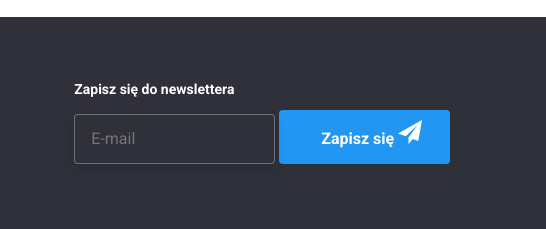
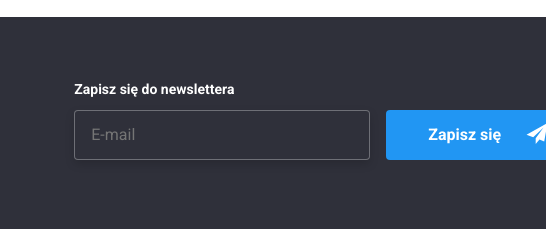
Before and after one commit to PoProstuCyc/goit-markup-hw-06, a plain HTML site: page index.html in a window 1280 px wide. Shown: the part 2683-2912 px from the top of the page, 734-1280 px from the left. Drawn offline with nearby package versions, Linux system fonts and the light colour scheme.

Commit message:
Update styles.css

```diff
--- a/styles/styles.css
+++ b/styles/styles.css
@@ -265,20 +265,28 @@ a.image_header {
   padding-top: 15px;
   padding-bottom: 15px;
   padding-left: 16px;
+  width: 296px;
 }
 .button_footer {
+  margin-left: 12px;
+  position: relative;
   background-color: var(--focus_hover_color);
   color: var(--second_color);
   fill: var(--second_color);
-  align-items: center;
-  padding: 10px 28px 10px 42px;
+  padding: 10px 76px 10px 42px;
   font-weight: 700;
   font-size: 16px;
   line-height: 1.875;
   border: none;
   border-radius: 4px;
+  z-index: 0;
 }
-
+.image_footer_button {
+  position: absolute;
+  margin-left: 24px;
+  text-align: center;
+  padding-top: 3px;
+}
 /* style index */
 
 /* zamów usługę */
```
